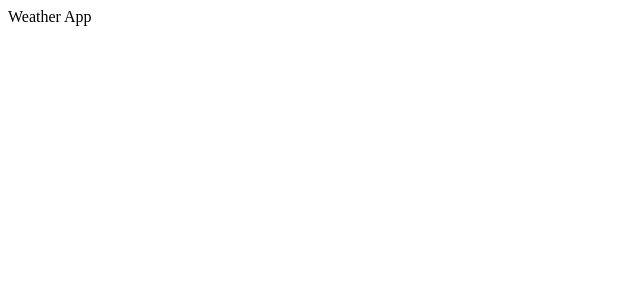
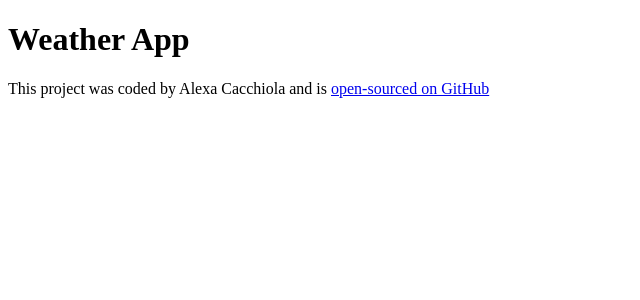
Before and after one commit to codergirlshecodes/React-Weather-App-Restructured, a React (Create React App) app: page / in a window 1280 px wide. Shown: the top 300 px of the page, without its empty margins (0-640 px from the left). Built offline with nearby package versions, Linux system fonts and the light colour scheme.

Commit message:
Added the Github repo URL

```diff
--- a/src/App.js
+++ b/src/App.js
@@ -3,6 +3,14 @@
 
 export default function App() {
   return (
-    <div className="App">Weather App </div>
-  )
+    <div className="App">
+      <h1>Weather App</h1>
+      <footer>
+        This project was coded by Alexa Cacchiola and is {" "}
+      <a href="https://github.com/codergirlshecodes/react-weather-app-restructured"
+      target="_blank" rel="noreferrer"> open-sourced on GitHub
+      </a>
+    </footer>
+    </div>
+  );
 }
```
